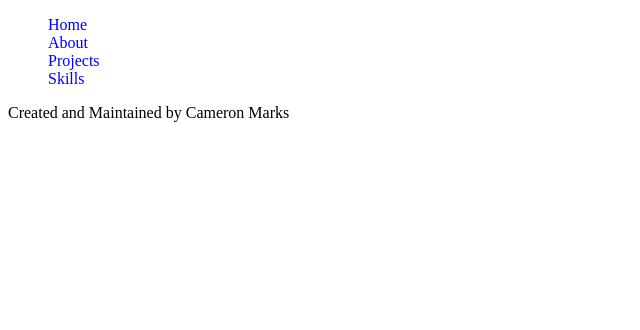
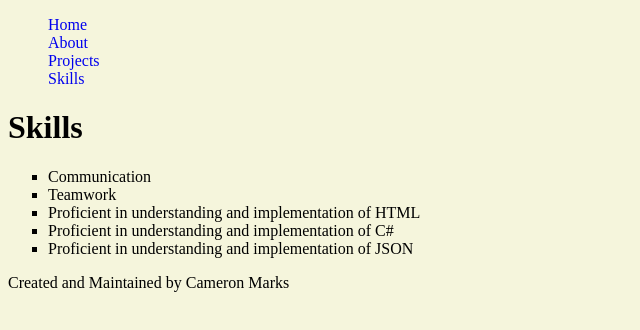
Before and after one commit to cameronm99/cameronm99.github.io, a plain HTML site: page skills.html in a window 1280 px wide. Shown: the whole page, without its empty margins (0-640 px from the left). Drawn offline with Linux system fonts and the light colour scheme.

Commit message:
finished skills page

```diff
--- a/about.css
+++ b/about.css
@@ -5,3 +5,7 @@ ul {
 li a {
     text-decoration: none;
 }
+
+body {
+    background-color: beige;
+}
--- a/index.css
+++ b/index.css
@@ -7,3 +7,8 @@ li a
 {
     text-decoration: none;
 }
+
+body
+{
+    background-color: beige;
+}
--- a/projects.css
+++ b/projects.css
@@ -12,3 +12,7 @@ iframe
     width: 50%;
     height: 750px;
 }
+
+body {
+    background-color: beige;
+}
--- a/skills.css
+++ b/skills.css
@@ -5,3 +5,12 @@ ul {
 li a {
     text-decoration: none;
 }
+
+#Skills
+{
+    list-style-type: square;
+}
+
+body {
+    background-color: beige;
+}
--- a/skills.html
+++ b/skills.html
@@ -16,7 +16,16 @@
         </ul>
     </nav>
 
-
+    <h1>Skills</h1>
+    <div>
+        <ul id="Skills">
+            <li>Communication</li>
+            <li>Teamwork</li>
+            <li>Proficient in understanding and implementation of HTML</li>
+            <li>Proficient in understanding and implementation of C#</li>
+            <li>Proficient in understanding and implementation of JSON</li>
+        </ul>
+    </div>
 
     <footer>
         <p>Created and Maintained by Cameron Marks</p>
```
